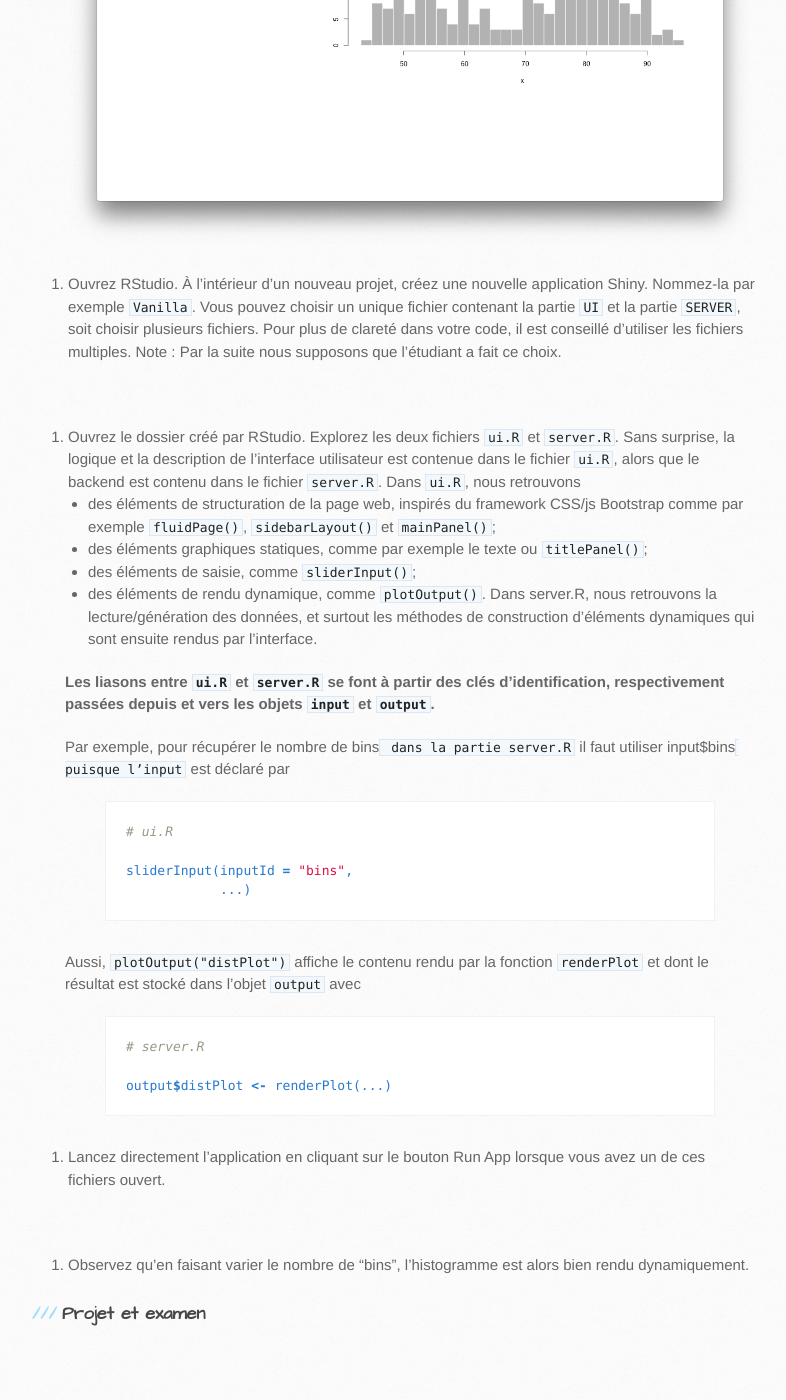
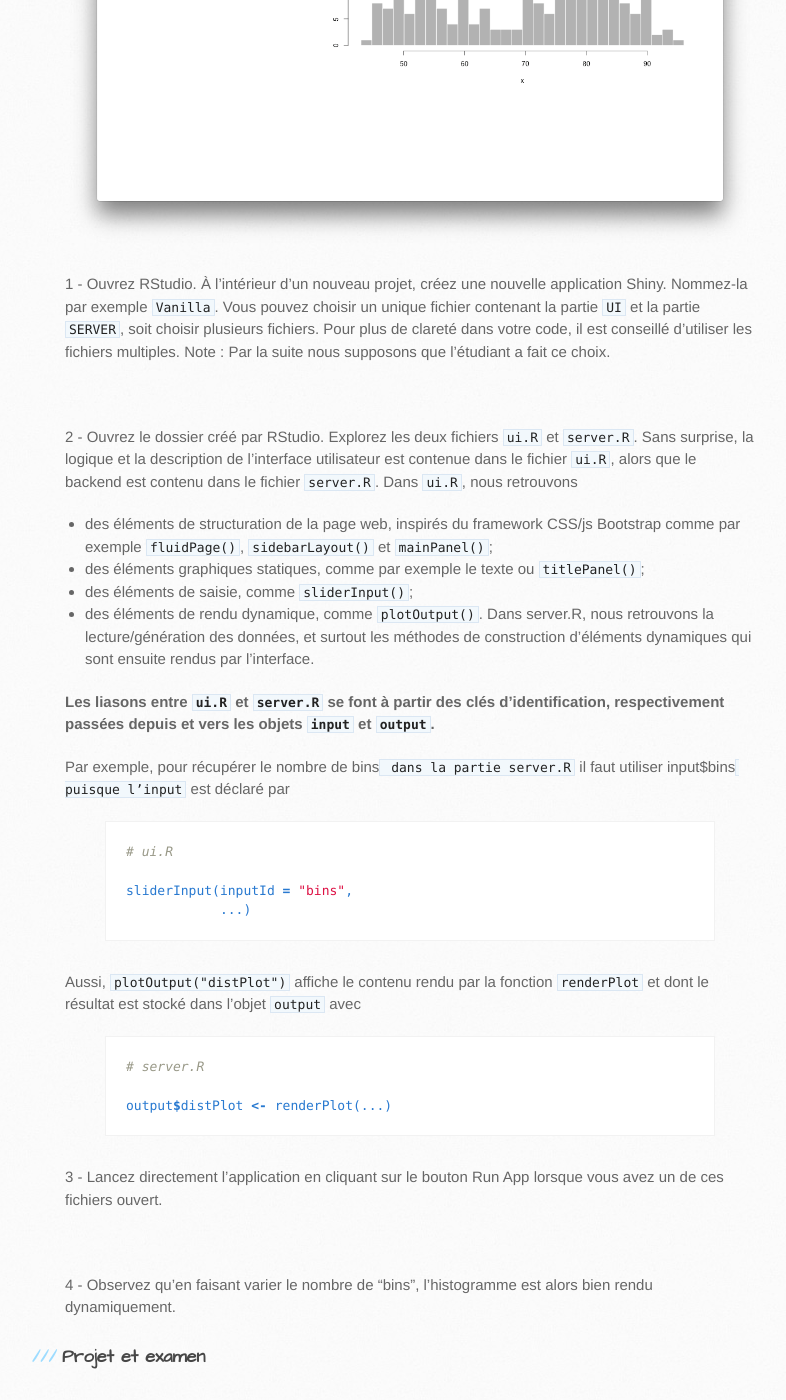
Before and after one commit to armelsoubeiga/Cours, a Jekyll site: the page built from dataviz/_posts/2021-12-11-Visualisation-des-données.md, in a window 1280 px wide and 1400 px high, scrolled down 6057 px. Shown: the whole window, without its empty margins (105-891 px from the left). Built offline with Jekyll 4.4.1, drawn with Linux system fonts in a browser that asks for light colours; before the commit the page ends 7415 px from its top, so only the background shows below that.

Commit message:
Update 2021-12-11-Visualisation-des-données.md

```diff
--- a/dataviz/_posts/2021-12-11-Visualisation-des-données.md
+++ b/dataviz/_posts/2021-12-11-Visualisation-des-données.md
@@ -200,14 +200,14 @@
 
 Dans ce premier exercice nous souhaitons créer une première application web (voir ci-après) à partir de l’IDE RStudio.
 
-![](https://github.com/armelsoubeiga/Cours/blob/a8cb68f7b49dd301807f30caee0dc2bc72beac84/images/output1.png)
+![](https://raw.githubusercontent.com/armelsoubeiga/Cours/gh-pages/images/output1.png)
 
-1. Ouvrez RStudio. À l’intérieur d’un nouveau projet, créez une nouvelle application Shiny. Nommez-la par exemple `Vanilla`. Vous pouvez choisir un unique fichier contenant la partie `UI` et la partie `SERVER`, soit choisir plusieurs fichiers. Pour plus de clareté dans votre code, il est conseillé d’utiliser les fichiers multiples. Note : Par la suite nous supposons que l’étudiant a fait ce choix.
+1 - Ouvrez RStudio. À l’intérieur d’un nouveau projet, créez une nouvelle application Shiny. Nommez-la par exemple `Vanilla`. Vous pouvez choisir un unique fichier contenant la partie `UI` et la partie `SERVER`, soit choisir plusieurs fichiers. Pour plus de clareté dans votre code, il est conseillé d’utiliser les fichiers multiples. Note : Par la suite nous supposons que l’étudiant a fait ce choix.
 
 ![](images/output2.png)
 
 
-2. Ouvrez le dossier créé par RStudio. Explorez les deux fichiers `ui.R` et `server.R`. Sans surprise, la logique et la description de l’interface utilisateur est contenue dans le fichier `ui.R`, alors que le backend est contenu dans le fichier `server.R`.
+2 - Ouvrez le dossier créé par RStudio. Explorez les deux fichiers `ui.R` et `server.R`. Sans surprise, la logique et la description de l’interface utilisateur est contenue dans le fichier `ui.R`, alors que le backend est contenu dans le fichier `server.R`.
 Dans `ui.R`, nous retrouvons
 * des éléments de structuration de la page web, inspirés du framework CSS/js Bootstrap comme par exemple `fluidPage()`, `sidebarLayout()` et `mainPanel()`;
 * des éléments graphiques statiques, comme par exemple le texte ou `titlePanel()`;
@@ -232,11 +232,11 @@
 output$distPlot <- renderPlot(...)
 {% endhighlight %}
 
-3. Lancez directement l’application en cliquant sur le bouton Run App lorsque vous avez un de ces fichiers ouvert.
+3 - Lancez directement l’application en cliquant sur le bouton Run App lorsque vous avez un de ces fichiers ouvert.
 
 ![](images/output3.png)
 
-4. Observez qu’en faisant varier le nombre de “bins”, l’histogramme est alors bien rendu dynamiquement.
+4 - Observez qu’en faisant varier le nombre de “bins”, l’histogramme est alors bien rendu dynamiquement.
 
 
 ### **Projet et examen**
```
